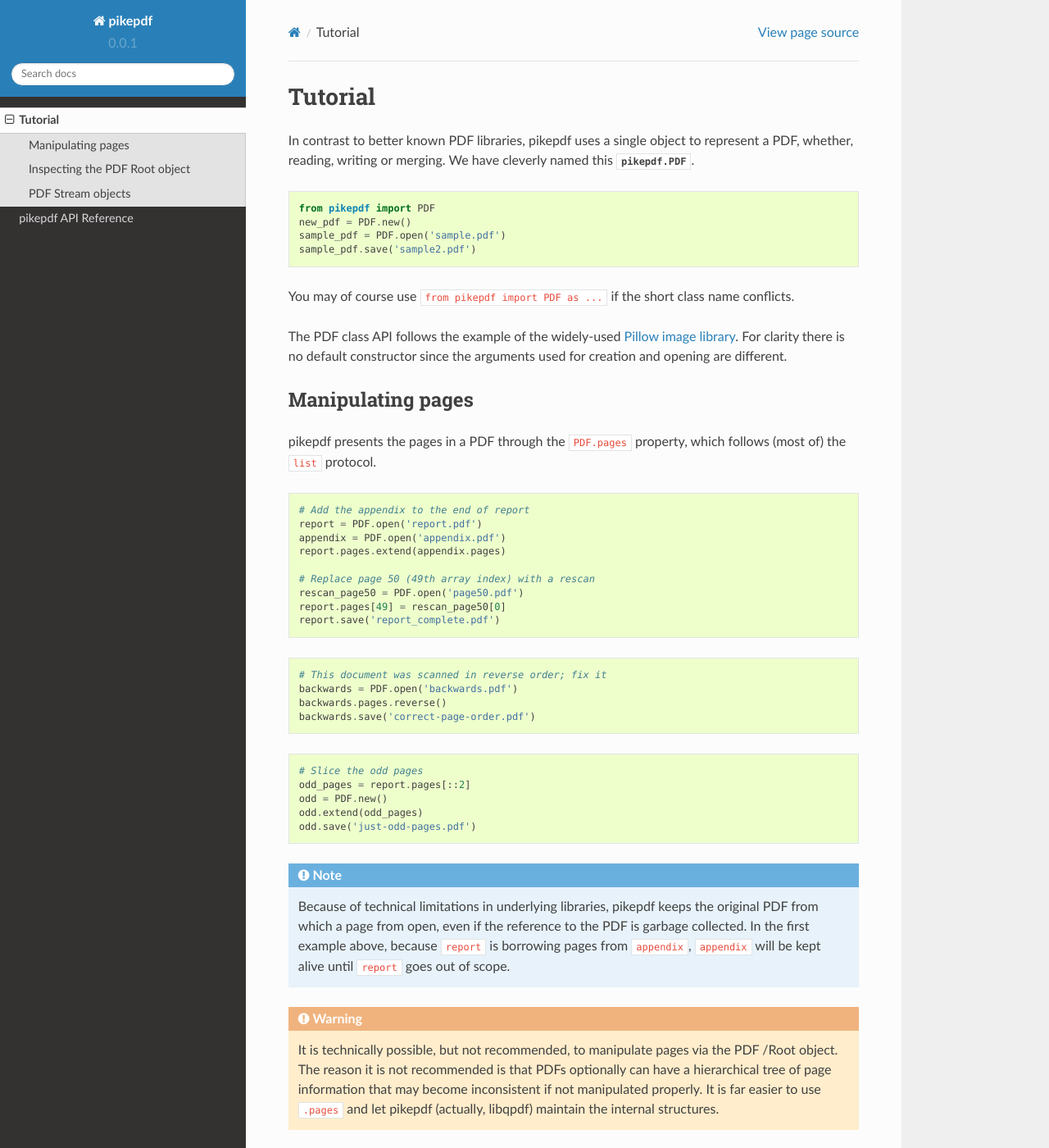
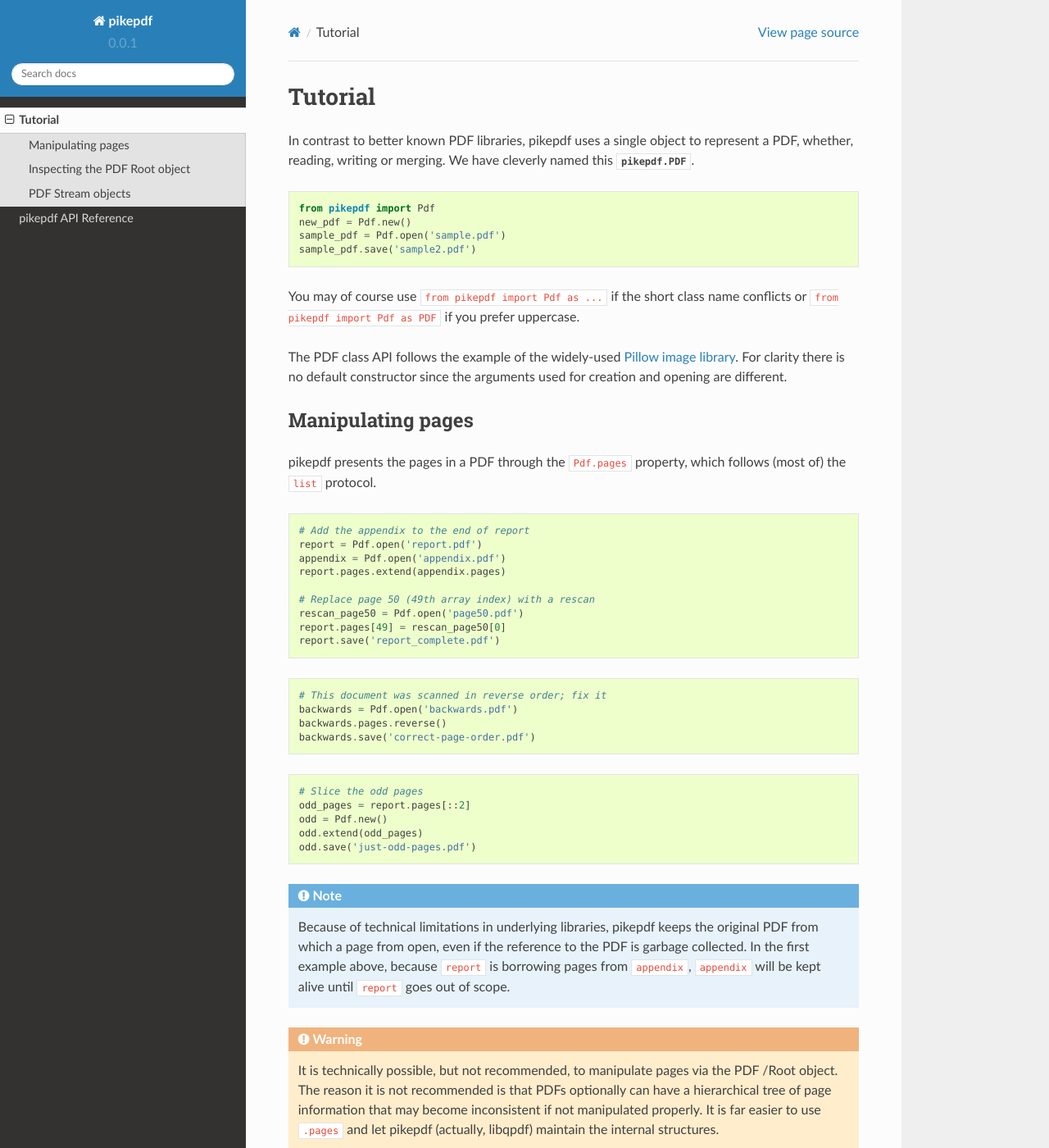
Before and after one commit to pikepdf/pikepdf, a Sphinx documentation site: the page built from docs/tutorial.rst, in a window 1280 px wide and 1400 px high. Shown: the whole window at 82% size. Built offline with Sphinx 7.4.7 and the Read the Docs theme 2.0.0, drawn with Linux system fonts in a browser that asks for light colours.

Commit message:
Rename qpdf.PDF to .Pdf
It's better this way...

```diff
--- a/docs/index.rst
+++ b/docs/index.rst
@@ -27,7 +27,7 @@
 
    # Rotate all pages in a file by 180 degrees
    import pikepdf
-   my_pdf = pikepdf.PDF.open('test.pdf')
+   my_pdf = pikepdf.Pdf.open('test.pdf')
    for page in my_pdf.pages:
       page.Rotate = 180
    my_pdf.save('test-rotated.pdf')
--- a/docs/pikepdf.rst
+++ b/docs/pikepdf.rst
@@ -4,10 +4,10 @@
 .. automodule:: pikepdf
     :members:
 
-.. autoclass:: pikepdf.PDF
+.. autoclass:: pikepdf.Pdf
     :members:
 
 .. autoclass:: pikepdf.Object
     :members:
 
-.. py:exception:: pikepdf.PDFError
+.. py:exception:: pikepdf.PdfError
--- a/docs/tutorial.rst
+++ b/docs/tutorial.rst
@@ -7,13 +7,13 @@
 
 .. code-block:: python
 
-   from pikepdf import PDF
-   new_pdf = PDF.new()
-   sample_pdf = PDF.open('sample.pdf')
+   from pikepdf import Pdf
+   new_pdf = Pdf.new()
+   sample_pdf = Pdf.open('sample.pdf')
    sample_pdf.save('sample2.pdf')
 
-You may of course use ``from pikepdf import PDF as ...`` if the short class
-name conflicts.
+You may of course use ``from pikepdf import Pdf as ...`` if the short class
+name conflicts or ``from pikepdf import Pdf as PDF`` if you prefer uppercase.
 
 The PDF class API follows the example of the widely-used
 `Pillow image library <https://pillow.readthedocs.io/en/4.2.x/>`_. For clarity
@@ -23,25 +23,25 @@
 Manipulating pages
 ------------------
 
-pikepdf presents the pages in a PDF through the ``PDF.pages`` property, which
+pikepdf presents the pages in a PDF through the ``Pdf.pages`` property, which
 follows (most of) the ``list`` protocol.
 
 .. code-block:: python
 
    # Add the appendix to the end of report
-   report = PDF.open('report.pdf')
-   appendix = PDF.open('appendix.pdf')
+   report = Pdf.open('report.pdf')
+   appendix = Pdf.open('appendix.pdf')
    report.pages.extend(appendix.pages)
 
    # Replace page 50 (49th array index) with a rescan
-   rescan_page50 = PDF.open('page50.pdf')
+   rescan_page50 = Pdf.open('page50.pdf')
    report.pages[49] = rescan_page50[0]
    report.save('report_complete.pdf')
 
 .. code-block:: python
 
    # This document was scanned in reverse order; fix it
-   backwards = PDF.open('backwards.pdf')
+   backwards = Pdf.open('backwards.pdf')
    backwards.pages.reverse()
    backwards.save('correct-page-order.pdf')
 
@@ -49,7 +49,7 @@
 
    # Slice the odd pages
    odd_pages = report.pages[::2]
-   odd = PDF.new()
+   odd = Pdf.new()
    odd.extend(odd_pages)
    odd.save('just-odd-pages.pdf')
 
@@ -77,7 +77,7 @@
 
 .. code-block:: python
 
-   >>> example = PDF.open('tests/resources/sandwich.pdf')
+   >>> example = Pdf.open('tests/resources/sandwich.pdf')
    >>> example.Root
    <pikepdf.Object.Dictionary({
     '/Metadata': pikepdf.Object.Stream(stream_dict={
--- a/pikepdf/__init__.py
+++ b/pikepdf/__init__.py
@@ -6,7 +6,7 @@
 
 from . import _qpdf
 
-from ._qpdf import Object, ObjectType, PDFError, PDF, PasswordError, \
+from ._qpdf import Object, ObjectType, PdfError, Pdf, PasswordError, \
     ObjectStreamMode, StreamDataMode
 
 from collections import namedtuple
@@ -54,7 +54,7 @@
     The `stream` object may be either a `Object.Stream` type or an array of
     streams.
 
-    >>> pdf = pikepdf.PDF.open(input_pdf)
+    >>> pdf = pikepdf.Pdf.open(input_pdf)
     >>> stream = pdf.pages[0].Contents
     >>> for operands, command in parse_content_stream(stream):
     >>>     print(command)
@@ -67,7 +67,7 @@
     grouper = _OperandGrouper()
     try:
         Object.parse_stream(stream, grouper)
-    except PDFError as e:
+    except PdfError as e:
         if 'parseContentStream called on non-stream' in str(e):  # qpdf 6.x
             raise TypeError("parse_content_stream called on non-stream Object")
         elif 'ignoring non-stream while parsing' in str(e):  # qpdf 7.0
```
Also changed, not shown: 7 other files.
